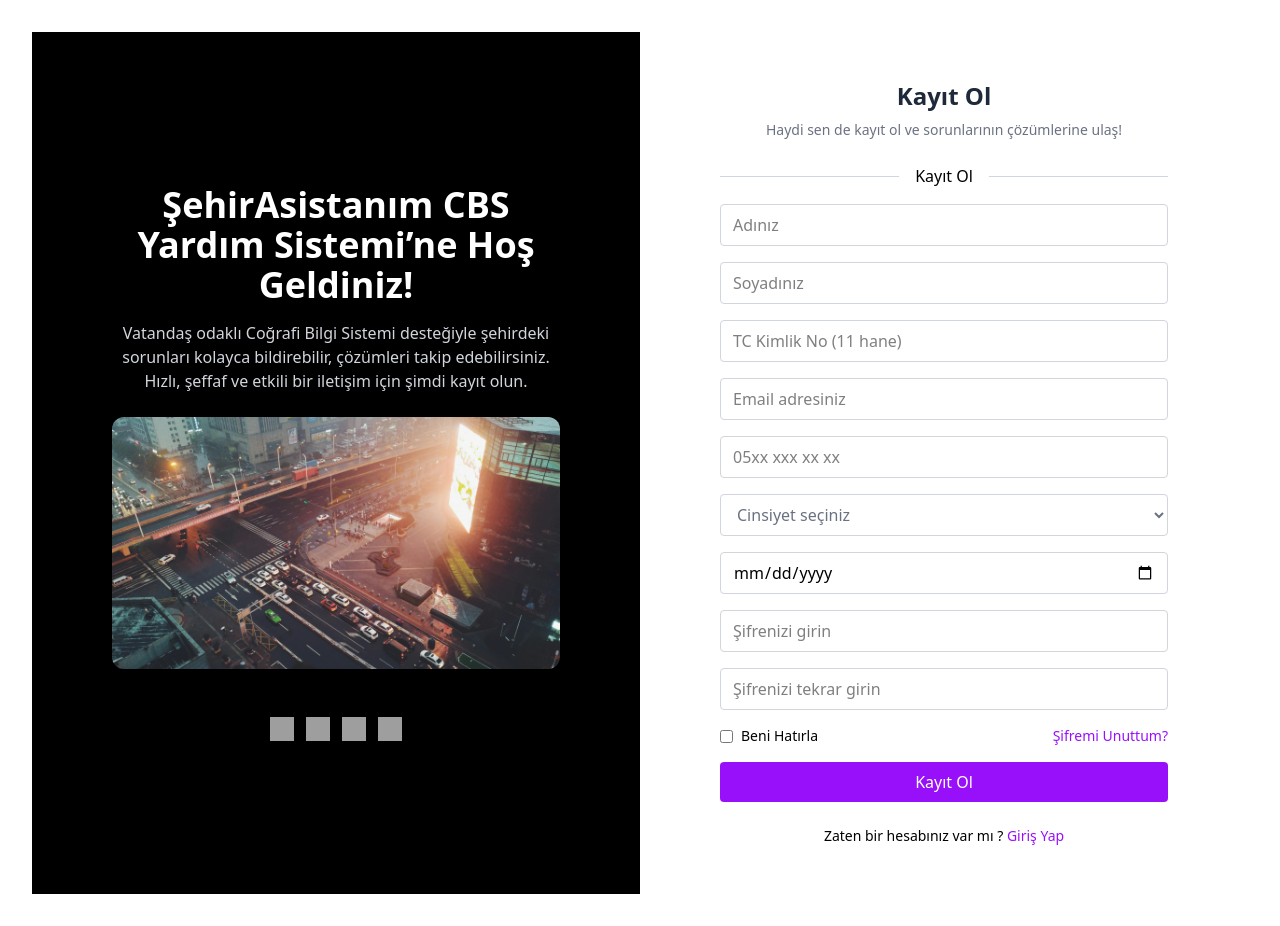
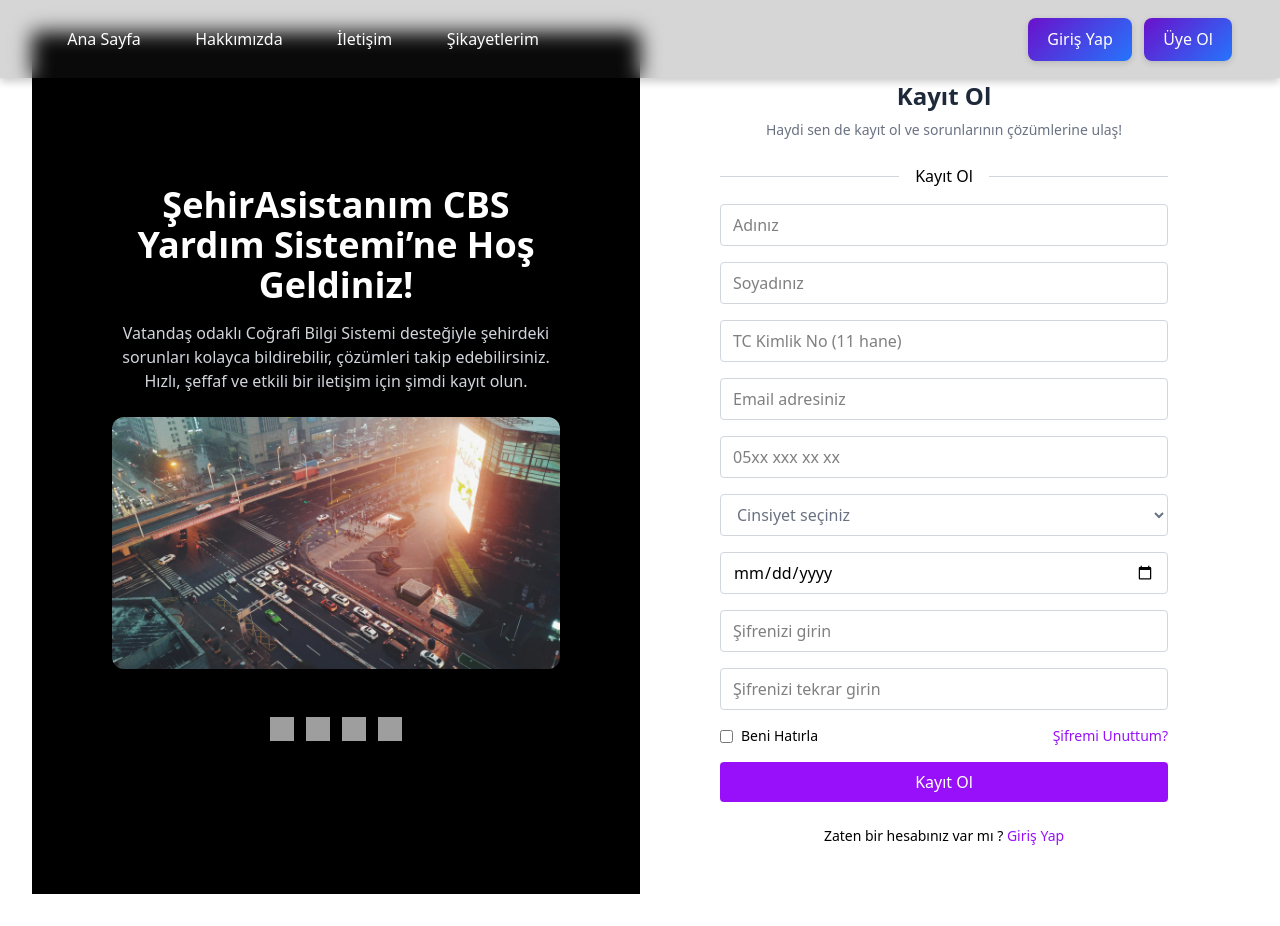
Before and after one commit to UmutGuvenUslu/SehirAsistanim-Frontend, a React (Vite) app: page / in a window 1280 px wide. Built offline with nearby package versions, Linux system fonts and the light colour scheme; grey boxes are pictures that could not be loaded.

Commit message:
navbar yapıldı

```diff
--- a/src/App.jsx
+++ b/src/App.jsx
@@ -1,13 +1,15 @@
 import React from 'react';
-import { BrowserRouter as Router, Routes, Route } from 'react-router-dom';
+import { Routes, Route } from 'react-router-dom';
 import Login from './Components/Login';
 import Register from './Components/Register';
 import './App.css';
+import Navbar from './Components/Navbar';
 
 function App() {
   return (
     <>
       <div>
+        <Navbar />
         <Routes>
           <Route path="/" element={<Register />} />
           <Route path="/girisyap" element={<Login />} />
--- /dev/null
+++ b/src/Components/Navbar.jsx
@@ -0,0 +1,52 @@
+import React, { useState } from "react";
+import "../Css/Navbar.css";
+import profilePic from "../assets/profile.jpg";
+import { Link } from "react-router-dom";
+
+const Navbar = () => {
+    const [dropdownOpen, setDropdownOpen] = useState(false);
+
+    // 👇 Şimdilik giriş yapmış varsayalım. false yaparsan giriş yapmamış sayılır.
+    const [isLoggedIn, setIsLoggedIn] = useState(false);
+
+    const toggleDropdown = () => {
+        setDropdownOpen(!dropdownOpen);
+    };
+
+    return (
+        <div className="navbar">
+            <div className="nav-links">
+                <Link to="/">Ana Sayfa</Link>
+                <Link to="/hakkimizda">Hakkımızda</Link>
+                <Link to="/iletisim">İletişim</Link>
+                <Link to="/sikayetlerim">Şikayetlerim</Link>
+            </div>
+
+            <div className="right-section">
+                {!isLoggedIn ? (
+                    <div className="auth-links">
+                        <Link to="/girisyap" className="auth-btn">Giriş Yap</Link>
+                        <Link to="/kayitol" className="auth-btn">Üye Ol</Link>
+                    </div>
+                ) : (
+                    <div className="profile" onClick={toggleDropdown}>
+                        <img
+                            src={profilePic}
+                            alt="Profil"
+                            className="profile-pic"
+                        />
+                        {dropdownOpen && (
+                            <div className="dropdown-content">
+                                <Link to="/profil-ayarlari">Profil</Link>
+                                <Link to="/profil-ayarlari">Ayarlar</Link>
+                                <Link to="/cikis">Çıkış</Link>
+                            </div>
+                        )}
+                    </div>
+                )}
+            </div>
+        </div>
+    );
+};
+
+export default Navbar;
--- /dev/null
+++ b/src/Css/Navbar.css
@@ -0,0 +1,103 @@
+.navbar {
+    background: rgba(51, 51, 51, 0.2);
+    padding: 1em;
+    display: flex;
+    justify-content: space-between;
+    align-items: center;
+    position: fixed;
+    top: 0;
+    left: 0;
+    right: 0;
+    width: 100%;
+    z-index: 1000;
+    box-shadow: 0 4px 8px rgba(0, 0, 0, 0.2);
+    backdrop-filter: blur(10px);
+    flex-wrap: wrap;
+}
+
+.nav-links {
+    display: flex;
+    gap: 1em;
+    margin-left: 2em;
+    flex-wrap: wrap;
+}
+
+.nav-links a {
+    color: #fefefe;
+    padding: 0.7em 1.2em;
+    font-size: 1rem;
+    border-radius: 6px;
+    text-decoration: none;
+    font-weight: 400;
+}
+
+.nav-links a:hover {
+    background-color: #f1f1f1;
+    color: black;
+}
+
+.right-section {
+    margin-right: 2em;
+    display: flex;
+    gap: 1em;
+    align-items: center;
+}
+
+.auth-links {
+    display: flex;
+    gap: 0.75em;
+    align-items: center;
+}
+
+.auth-btn {
+    background: linear-gradient(135deg, #6a11cb, #2575fc);
+    color: #fff;
+    padding: 0.6em 1.2em;
+    border-radius: 8px;
+    text-decoration: none;
+    font-weight: 500;
+    box-shadow: 0 2px 6px rgba(0, 0, 0, 0.15);
+    transition: all 0.3s ease;
+}
+
+.auth-btn:hover {
+    background: linear-gradient(135deg, #2575fc, #6a11cb);
+    color: #fff;
+    transform: translateY(-2px);
+    box-shadow: 0 4px 12px rgba(0, 0, 0, 0.25);
+}
+
+.profile {
+    position: relative;
+    cursor: pointer;
+}
+
+.profile-pic {
+    width: 40px;
+    height: 40px;
+    border-radius: 50%;
+}
+
+.dropdown-content {
+    display: block;
+    position: absolute;
+    right: 0;
+    top: 50px;
+    background-color: #f9f9f9;
+    min-width: 160px;
+    box-shadow: 0 8px 16px rgba(0, 0, 0, 0.2);
+    z-index: 1;
+    border-radius: 10px;
+    overflow: hidden;
+}
+
+.dropdown-content a {
+    color: black;
+    padding: 12px 16px;
+    text-decoration: none;
+    display: block;
+}
+
+.dropdown-content a:hover {
+    background-color: #f1f1f1;
+}
```
Also changed, not shown: src/assets/profile.jpg (added). Lines whose indentation alone changed are shown as unchanged.
